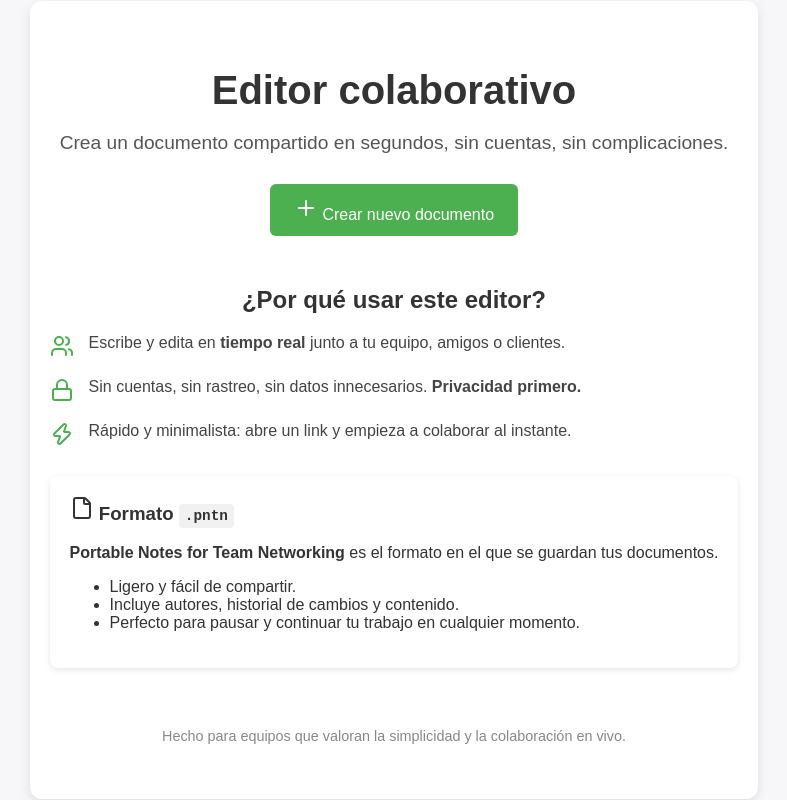
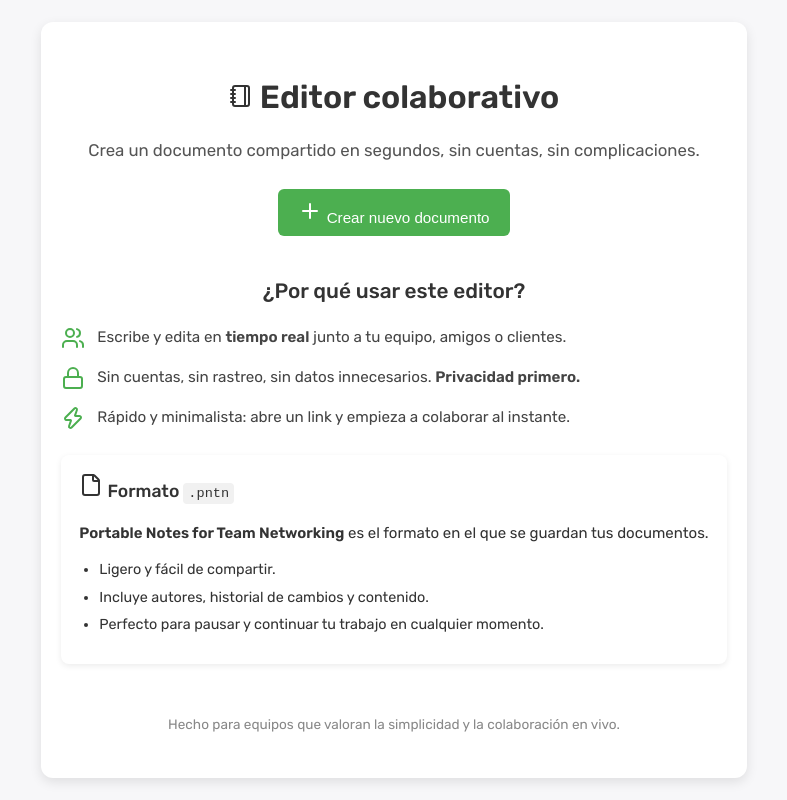
Before and after one commit to coffeetron832/cautious-couscous, a website: page public/index.html in a window 1280 px wide. Shown: the whole page, without its empty margins (246-1033 px from the left). Drawn offline with nearby package versions, Linux system fonts and the light colour scheme.

Commit message:
Update index.html

```diff
--- a/public/index.html
+++ b/public/index.html
@@ -5,43 +5,50 @@
   <title>Editor colaborativo</title>
   <link rel="stylesheet" href="styles.css">
   <script src="https://unpkg.com/lucide@latest"></script>
+  <!-- Fuente Rubik -->
+  <link href="https://fonts.googleapis.com/css2?family=Rubik:wght@300;400;500;600&display=swap" rel="stylesheet">
   <style>
     body {
-      font-family: Arial, sans-serif;
+      font-family: 'Rubik', sans-serif;
       background: #f7f7f9;
       color: #333;
       margin: 0;
       padding: 0;
+      font-size: 15px; /* Ajuste general */
+      line-height: 1.5;
     }
 
     .container {
-      max-width: 800px;
+      max-width: 760px;
       margin: 0 auto;
-      padding: 40px 20px;
+      padding: 30px 20px;
       text-align: center;
     }
 
     h1 {
-      font-size: 2.5rem;
-      margin-bottom: 10px;
+      font-size: 2rem;
+      margin-bottom: 8px;
+      font-weight: 600;
     }
 
     p.lead {
-      font-size: 1.2rem;
+      font-size: 1.05rem;
       color: #555;
-      margin-bottom: 20px;
+      margin-bottom: 18px;
+      font-weight: 400;
     }
 
     button {
       background: #4CAF50;
       border: none;
-      padding: 12px 24px;
+      padding: 10px 20px;
       color: white;
-      font-size: 1rem;
+      font-size: 0.95rem;
+      font-weight: 500;
       border-radius: 6px;
       cursor: pointer;
       transition: background 0.3s ease;
-      margin-top: 10px;
+      margin-top: 8px;
     }
 
     button:hover {
@@ -49,65 +56,79 @@
     }
 
     .features {
-      margin-top: 50px;
+      margin-top: 40px;
       text-align: left;
     }
 
     .features h2 {
       text-align: center;
-      margin-bottom: 20px;
+      margin-bottom: 18px;
+      font-size: 1.3rem;
+      font-weight: 500;
     }
 
     .feature {
       display: flex;
       align-items: flex-start;
-      gap: 15px;
-      margin-bottom: 20px;
+      gap: 12px;
+      margin-bottom: 16px;
     }
 
     .feature svg {
-      min-width: 24px;
-      min-height: 24px;
+      min-width: 22px;
+      min-height: 22px;
       color: #4CAF50;
     }
 
     .feature p {
       margin: 0;
-      font-size: 1rem;
+      font-size: 0.95rem;
       color: #444;
     }
 
     footer {
-      margin-top: 60px;
-      font-size: 0.9rem;
+      margin-top: 50px;
+      font-size: 0.85rem;
       color: #888;
       text-align: center;
     }
 
     .format-box {
       background: #fff;
-      padding: 20px;
+      padding: 18px;
       border-radius: 8px;
-      margin-top: 30px;
-      box-shadow: 0 2px 6px rgba(0,0,0,0.1);
+      margin-top: 25px;
+      box-shadow: 0 2px 6px rgba(0,0,0,0.08);
       text-align: left;
     }
 
     .format-box h3 {
       margin-top: 0;
+      font-size: 1.1rem;
+      font-weight: 500;
     }
 
     .format-box code {
       background: #f1f1f1;
-      padding: 4px 6px;
+      padding: 3px 5px;
       border-radius: 4px;
+      font-size: 0.85rem;
+    }
+
+    ul {
+      padding-left: 20px;
+      margin: 10px 0;
+    }
+
+    ul li {
+      margin-bottom: 6px;
       font-size: 0.9rem;
     }
   </style>
 </head>
 <body>
   <div class="container">
-    <h1>Editor colaborativo</h1>
+    <h1><i data-lucide="notebook"></i> Editor colaborativo</h1>
     <p class="lead">Crea un documento compartido en segundos, sin cuentas, sin complicaciones.</p>
     <button id="newDoc"><i data-lucide="plus"></i> Crear nuevo documento</button>
 
```
